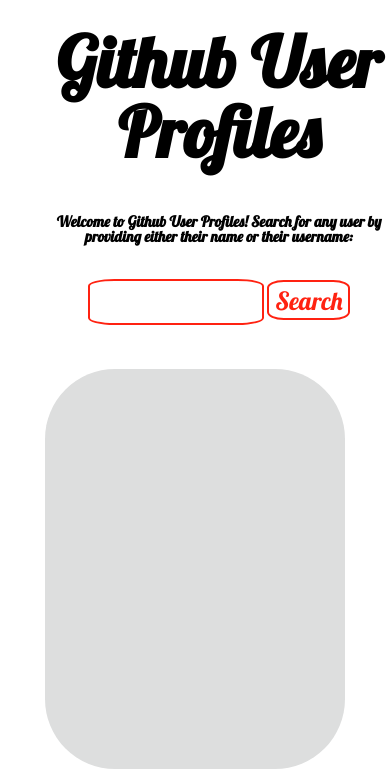
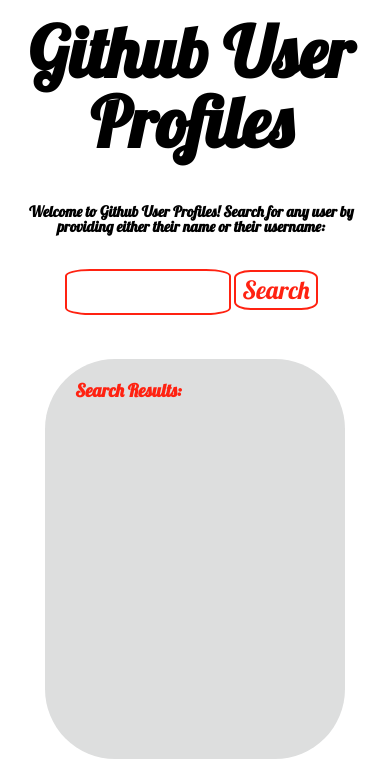
Before and after one commit to ashcode09/github-profiles, a website: page index.html in a window 390 px wide. Shown: the part 222-991 px from the top of the page. Drawn offline with nearby package versions, Linux system fonts and the light colour scheme; some packages are replaced by stand-ins of ours.

Commit message:
amended styling

```diff
--- a/index.html
+++ b/index.html
@@ -27,6 +27,7 @@
         </form>
       </div>
       <div class="box-containing-user-list">
+        <h2>Search Results:</h2>
         <div class="list-of-users">
           <ul class="list-group" ng-repeat="user in searchCtrl.searchResult.items">
             <li class="list-group-item">
--- a/public/style.css
+++ b/public/style.css
@@ -86,10 +86,6 @@
   font-size: 15px;
 }
 
-.list-of-users {
-  margin: right;
-}
-
 img {
   width: 70%;
 }
@@ -114,6 +110,13 @@
 h1 {
   font-family: 'Lobster', cursive;
   font-size: 70px;
+}
+
+h2 {
+  position: relative;
+  left: 10%;
+  top: 2%;
+  color: #FF2211;
 }
 
 input {
@@ -142,8 +145,8 @@
 
 .list-of-users {
   position: relative;
-  top: 40px;
-  left: 50px;
+  top: 2%;
+  left: 10%;
 }
 
 ul {
@@ -183,7 +186,9 @@
 
   .heading-and-search-bar {
     float: center;
-    width: 100%;
+    margin-right: 4%;
+    margin-left: 2%;
+    width: 94%;
   }
 
   .box-containing-user-list {
```
